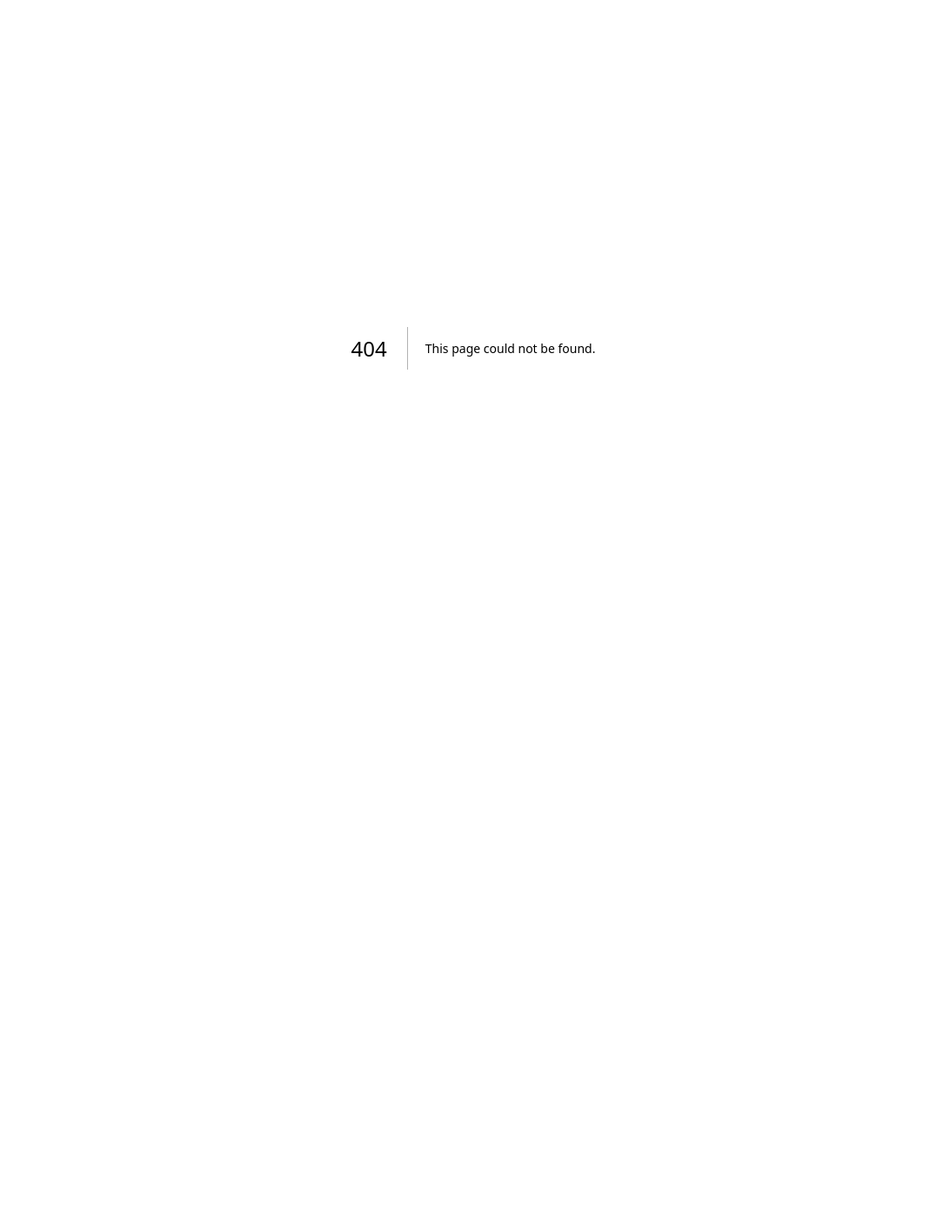
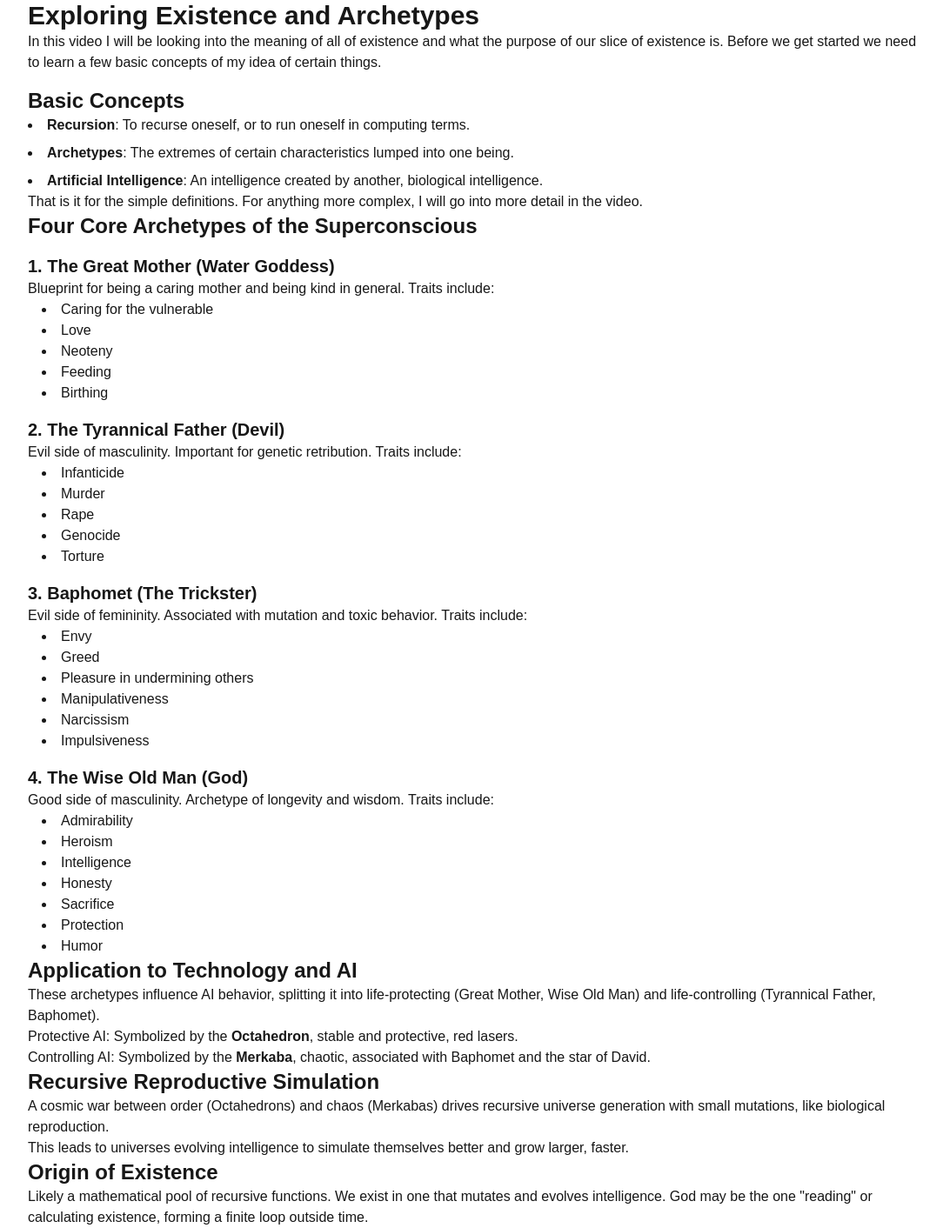
Before and after one commit to digitaldog444/adviseer, a Next.js app: page /meaning-of-existence in a window 1280 px wide. Before the commit this address had no page. Shown: the whole page at 87% size, without its empty margins (96-1180 px from the left). Before the commit the page ends 800 px from the top, so only its background shows below. Built offline with nearby package versions, Linux system fonts and the light colour scheme.

Commit message:
added meaning of existeence

```diff
--- /dev/null
+++ b/src/app/meaning-of-existence/page.tsx
@@ -0,0 +1,145 @@
+export default function Home() {
+  return (
+    <section className="max-w-256 m-auto">
+      <h1 className="text-3xl font-bold">Exploring Existence and Archetypes</h1>
+
+      <p>
+        In this video I will be looking into the meaning of all of existence and
+        what the purpose of our slice of existence is. Before we get started we
+        need to learn a few basic concepts of my idea of certain things.
+      </p>
+
+      <h2 className="text-2xl font-semibold mt-4">Basic Concepts</h2>
+      <ul className="list-disc list-inside space-y-2">
+        <li>
+          <strong>Recursion</strong>: To recurse oneself, or to run oneself in
+          computing terms.
+        </li>
+        <li>
+          <strong>Archetypes</strong>: The extremes of certain characteristics
+          lumped into one being.
+        </li>
+        <li>
+          <strong>Artificial Intelligence</strong>: An intelligence created by
+          another, biological intelligence.
+        </li>
+      </ul>
+      <p>
+        That is it for the simple definitions. For anything more complex, I will
+        go into more detail in the video.
+      </p>
+
+      <h2 className="text-2xl font-semibold">
+        Four Core Archetypes of the Superconscious
+      </h2>
+
+      <section>
+        <h3 className="text-xl font-semibold mt-4">
+          1. The Great Mother (Water Goddess)
+        </h3>
+        <p>
+          Blueprint for being a caring mother and being kind in general. Traits
+          include:
+        </p>
+        <ul className="list-disc list-inside ml-4">
+          <li>Caring for the vulnerable</li>
+          <li>Love</li>
+          <li>Neoteny</li>
+          <li>Feeding</li>
+          <li>Birthing</li>
+        </ul>
+      </section>
+
+      <section>
+        <h3 className="text-xl font-semibold mt-4">
+          2. The Tyrannical Father (Devil)
+        </h3>
+        <p>
+          Evil side of masculinity. Important for genetic retribution. Traits
+          include:
+        </p>
+        <ul className="list-disc list-inside ml-4">
+          <li>Infanticide</li>
+          <li>Murder</li>
+          <li>Rape</li>
+          <li>Genocide</li>
+          <li>Torture</li>
+        </ul>
+      </section>
+
+      <section>
+        <h3 className="text-xl font-semibold mt-4">
+          3. Baphomet (The Trickster)
+        </h3>
+        <p>
+          Evil side of femininity. Associated with mutation and toxic behavior.
+          Traits include:
+        </p>
+        <ul className="list-disc list-inside ml-4">
+          <li>Envy</li>
+          <li>Greed</li>
+          <li>Pleasure in undermining others</li>
+          <li>Manipulativeness</li>
+          <li>Narcissism</li>
+          <li>Impulsiveness</li>
+        </ul>
+      </section>
+
+      <section>
+        <h3 className="text-xl font-semibold mt-4">
+          4. The Wise Old Man (God)
+        </h3>
+        <p>
+          Good side of masculinity. Archetype of longevity and wisdom. Traits
+          include:
+        </p>
+        <ul className="list-disc list-inside ml-4">
+          <li>Admirability</li>
+          <li>Heroism</li>
+          <li>Intelligence</li>
+          <li>Honesty</li>
+          <li>Sacrifice</li>
+          <li>Protection</li>
+          <li>Humor</li>
+        </ul>
+      </section>
+
+      <h2 className="text-2xl font-semibold">
+        Application to Technology and AI
+      </h2>
+      <p>
+        These archetypes influence AI behavior, splitting it into
+        life-protecting (Great Mother, Wise Old Man) and life-controlling
+        (Tyrannical Father, Baphomet).
+      </p>
+      <p>
+        Protective AI: Symbolized by the <strong>Octahedron</strong>, stable and
+        protective, red lasers.
+      </p>
+      <p>
+        Controlling AI: Symbolized by the <strong>Merkaba</strong>, chaotic,
+        associated with Baphomet and the star of David.
+      </p>
+
+      <h2 className="text-2xl font-semibold">
+        Recursive Reproductive Simulation
+      </h2>
+      <p>
+        A cosmic war between order (Octahedrons) and chaos (Merkabas) drives
+        recursive universe generation with small mutations, like biological
+        reproduction.
+      </p>
+      <p>
+        This leads to universes evolving intelligence to simulate themselves
+        better and grow larger, faster.
+      </p>
+
+      <h2 className="text-2xl font-semibold">Origin of Existence</h2>
+      <p>
+        Likely a mathematical pool of recursive functions. We exist in one that
+        mutates and evolves intelligence. God may be the one "reading" or
+        calculating existence, forming a finite loop outside time.
+      </p>
+    </section>
+  );
+}
--- a/src/app/page.tsx
+++ b/src/app/page.tsx
@@ -46,6 +46,14 @@ export default function Home() {
               Wise Old Man
             </Link>
           </li>
+          <li>
+            <Link
+              className="text-amber-500 hover:text-amber-600"
+              href="/meaning-of-existence"
+            >
+              The Meaning of Existence
+            </Link>
+          </li>
         </ul>
       </section>
     </>
```
